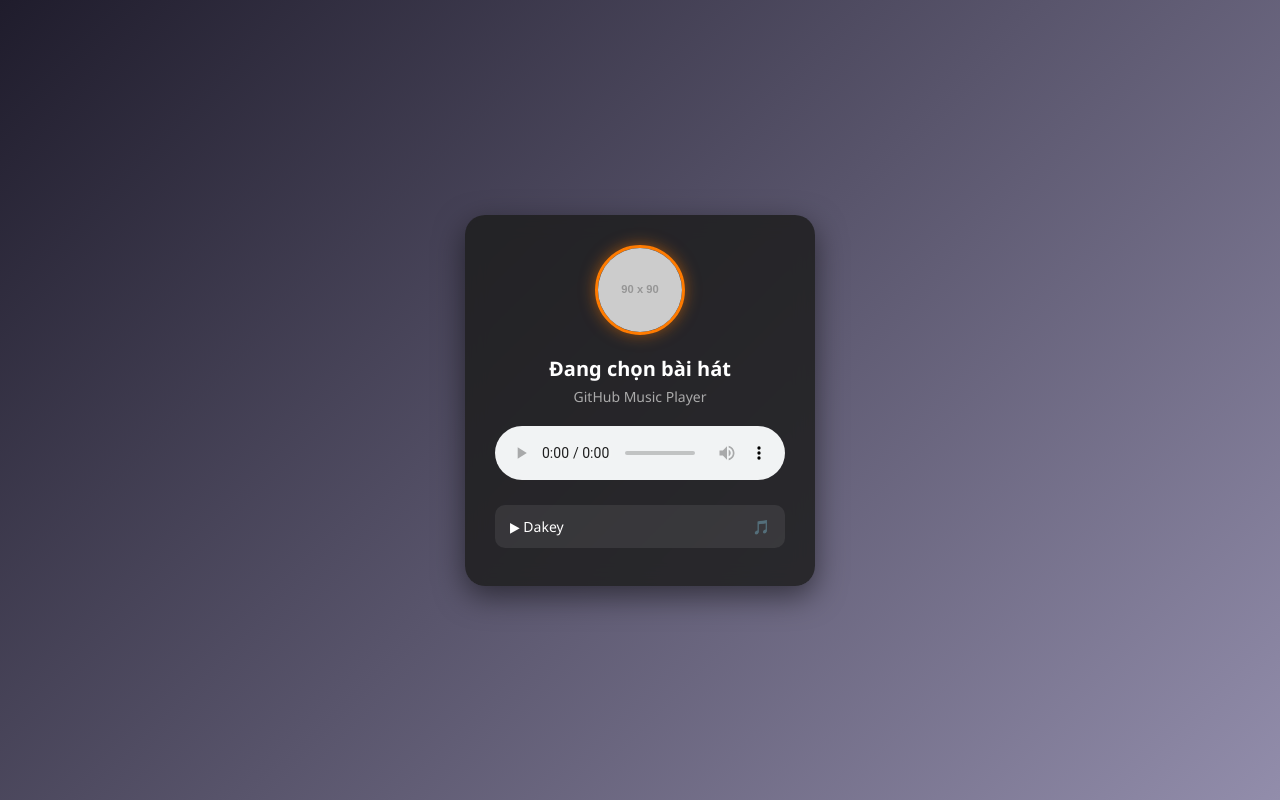
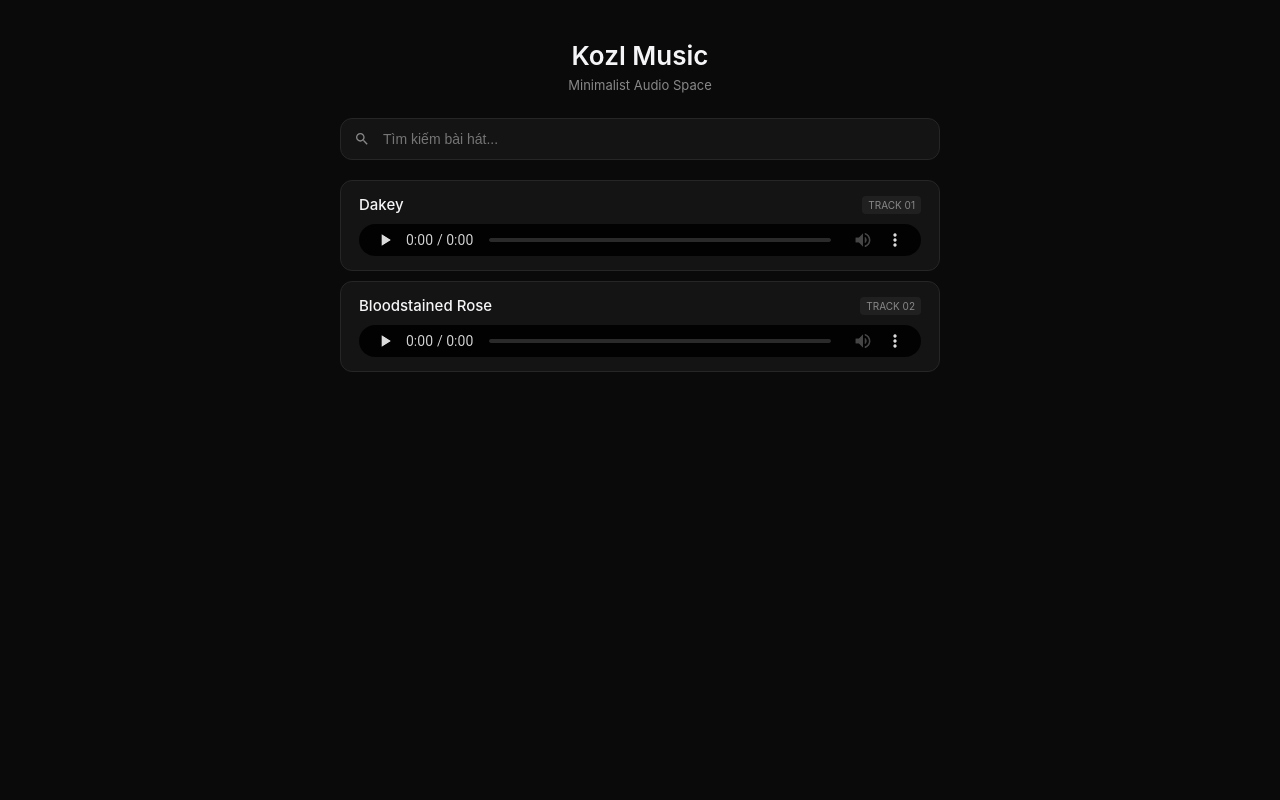
Before and after one commit to khoitqth09988-netizen/Kozl, a plain HTML site: page index.html in a window 1280 px wide. Drawn offline with Linux system fonts and the light colour scheme; placeholder pictures from the web are drawn by us.

Commit message:
Update index.html

```diff
--- a/index.html
+++ b/index.html
@@ -3,135 +3,114 @@
 <head>
     <meta charset="UTF-8">
     <meta name="viewport" content="width=device-width, initial-scale=1.0">
-    <title>GitHub Music Player - Dakey</title>
+    <title>Kozl Music</title>
     <style>
-        * {
-            box-sizing: border-box;
-            margin: 0;
-            padding: 0;
+        :root {
+            --bg: #0a0a0a;
+            --card: #141414;
+            --text: #f5f5f7;
+            --muted: #888;
+            --border: #262626;
+            --hover: #1f1f1f;
         }
         body {
-            font-family: 'Segoe UI', Tahoma, Geneva, Verdana, sans-serif;
-            background: linear-gradient(135deg, #1f1c2c, #928dab);
-            color: #ffffff;
+            font-family: -apple-system, BlinkMacSystemFont, "Segoe UI", Roboto, sans-serif;
+            background: var(--bg);
+            color: var(--text);
+            margin: 0;
+            padding: 40px 20px;
             display: flex;
             justify-content: center;
-            align-items: center;
-            height: 100vh;
         }
-        .player-card {
-            background: rgba(30, 30, 30, 0.85);
-            backdrop-filter: blur(10px);
-            padding: 30px;
-            border-radius: 20px;
-            box-shadow: 0 10px 30px rgba(0, 0, 0, 0.5);
-            width: 350px;
-            text-align: center;
+        .container { width: 100%; max-width: 600px; }
+        header { text-align: center; margin-bottom: 25px; }
+        h1 { font-size: 26px; font-weight: 600; margin: 0 0 6px; }
+        p { color: var(--muted); font-size: 13px; margin: 0; }
+
+        .search-box { position: relative; margin-bottom: 20px; }
+        input {
+            width: 100%;
+            padding: 12px 16px 12px 42px;
+            background: var(--card);
+            border: 1px solid var(--border);
+            border-radius: 12px;
+            color: var(--text);
+            font-size: 14px;
+            outline: none;
+            box-sizing: border-box;
+            transition: 0.2s;
         }
-        .logo-container {
-            margin-bottom: 15px;
+        input:focus { border-color: #fff; box-shadow: 0 0 0 2px rgba(255,255,255,0.08); }
+        svg { position: absolute; left: 14px; top: 50%; transform: translateY(-50%); width: 16px; height: 16px; fill: var(--muted); }
+
+        .playlist { display: flex; flex-direction: column; gap: 10px; }
+        .card {
+            background: var(--card);
+            border: 1px solid var(--border);
+            border-radius: 12px;
+            padding: 14px 18px;
+            display: flex;
+            flex-direction: column;
+            gap: 10px;
+            transition: background 0.2s;
         }
-        .logo {
-            width: 90px;
-            height: 90px;
-            border-radius: 50%;
-            object-fit: cover;
-            border: 3px solid #ff7b00;
-            box-shadow: 0 0 15px rgba(255, 123, 0, 0.5);
-        }
-        .song-info h2 {
-            font-size: 20px;
-            margin-bottom: 5px;
-            color: #fff;
-        }
-        .song-info p {
-            font-size: 14px;
-            color: #aaa;
-            margin-bottom: 20px;
-        }
-        audio {
-            width: 100%;
-            outline: none;
-            border-radius: 10px;
-            margin-bottom: 20px;
-        }
-        .playlist {
-            list-style: none;
-            text-align: left;
-        }
-        .playlist li {
-            background: rgba(255, 255, 255, 0.08);
-            padding: 12px 15px;
-            margin-bottom: 8px;
-            border-radius: 10px;
-            cursor: pointer;
-            transition: all 0.3s ease;
-            font-size: 14px;
-            display: flex;
-            align-items: center;
-            justify-content: space-between;
-        }
-        .playlist li:hover {
-            background: rgba(255, 123, 0, 0.3);
-            transform: translateY(-2px);
-        }
-        .playlist li.active {
-            background: #ff7b00;
-            color: #fff;
-            font-weight: bold;
-        }
+        .card:hover { background: var(--hover); }
+        .info { display: flex; justify-content: space-between; align-items: center; }
+        .title { font-size: 15px; font-weight: 500; }
+        .badge { font-size: 10px; color: var(--muted); background: rgba(255,255,255,0.05); padding: 3px 6px; border-radius: 4px; text-transform: uppercase; }
+
+        audio { width: 100%; height: 32px; filter: invert(1) grayscale(1) contrast(1.2); opacity: 0.85; }
+        .no-result { text-align: center; color: var(--muted); padding: 30px; display: none; font-size: 13px; }
     </style>
 </head>
 <body>
 
-    <div class="player-card">
-        <!-- Logo của bạn (Nhớ đặt file logo.png cùng thư mục) -->
-        <div class="logo-container">
-            <img src="logo.png" alt="Logo" class="logo" onerror="this.src='https://via.placeholder.com/90?text=Music'">
+    <div class="container">
+        <header>
+            <h1>Kozl Music</h1>
+            <p>Minimalist Audio Space</p>
+        </header>
+
+        <div class="search-box">
+            <svg viewBox="0 0 24 24"><path d="M15.5 14h-.79l-.28-.27C15.41 12.59 16 11.11 16 9.5 16 5.91 13.09 3 9.5 3S3 5.91 3 9.5 5.91 16 9.5 16c1.61 0 3.09-.59 4.23-1.57l.27.28v.79l5 4.99L20.49 19l-4.99-5zm-6 0C7.01 14 5 11.99 5 9.5S7.01 5 9.5 5 14 7.01 14 9.5 11.99 14 9.5 14z"/></svg>
+            <input type="text" id="search" placeholder="Tìm kiếm bài hát..." oninput="render()">
         </div>
 
-        <!-- Thông tin bài hát -->
-        <div class="song-info">
-            <h2 id="current-title">Đang chọn bài hát</h2>
-            <p id="current-artist">GitHub Music Player</p>
-        </div>
-
-        <!-- Trình phát nhạc Audio HTML5 -->
-        <audio id="audio-player" controls>
-            Trình duyệt của bạn không hỗ trợ thẻ audio.
-        </audio>
-
-        <!-- Danh sách bài hát (Đã gắn Direct Link chuẩn của bạn) -->
-        <ul class="playlist">
-            <li onclick="playSong('https://drive.google.com/uc?id=1WUdGlCPYC7gmNH-STlZpbcRRD9OHCqLJ', 'Dakey', 'Nghệ Sĩ', this)">
-                <span>▶ Dakey</span>
-                <span>🎵</span>
-            </li>
-        </ul>
+        <div class="playlist" id="list"></div>
+        <div class="no-result" id="empty">Không tìm thấy bài hát.</div>
     </div>
 
     <script>
-        const audioPlayer = document.getElementById('audio-player');
-        const currentTitle = document.getElementById('current-title');
-        const currentArtist = document.getElementById('current-artist');
+        // 📌 DANH SÁCH BÀI HÁT: Sau này có bài mới, bạn chỉ cần tải file vào thư mục music và thêm 1 dòng vào đây
+        const tracks = [
+            { name: "Dakey", src: "music/dakey.mp3" },
+            { name: "Bloodstained Rose", src: "music/BLOODSTAINED-ROSE.mp3" }
+        ];
 
-        function playSong(url, title, artist, element) {
-            if (audioPlayer.src !== url) {
-                audioPlayer.src = url;
-                currentTitle.innerText = title;
-                currentArtist.innerText = artist;
+        const listEl = document.getElementById('list');
+        const searchEl = document.getElementById('search');
+        const emptyEl = document.getElementById('empty');
 
-                document.querySelectorAll('.playlist li').forEach(li => li.classList.remove('active'));
-                if (element) {
-                    element.classList.add('active');
-                }
-            }
+        function render() {
+            const keyword = searchEl.value.toLowerCase().trim();
+            const filtered = tracks.filter(t => t.name.toLowerCase().includes(keyword));
 
-            audioPlayer.play().catch(error => {
-                console.log("Trình duyệt đang chờ tương tác hoặc lỗi:", error);
-            });
+            listEl.innerHTML = filtered.map((t) => `
+                <div class="card">
+                    <div class="info">
+                        <span class="title">${t.name}</span>
+                        <span class="badge">Track ${String(tracks.indexOf(t) + 1).padStart(2, '0')}</span>
+                    </div>
+                    <audio controls preload="none">
+                        <source src="${t.src}" type="audio/mpeg">
+                    </audio>
+                </div>
+            `).join('');
+
+            emptyEl.style.display = filtered.length === 0 ? "block" : "none";
         }
+
+        render();
     </script>
-
 </body>
 </html>
```
